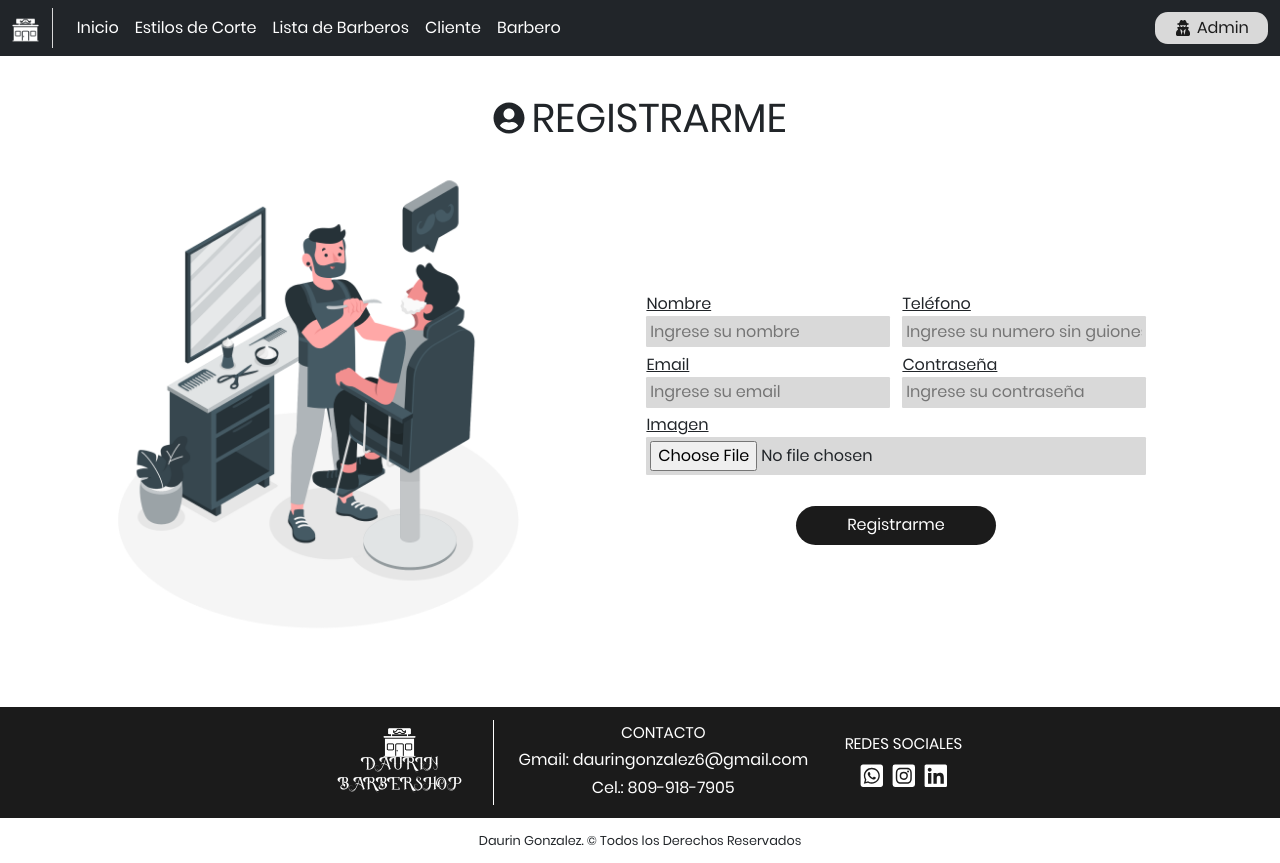
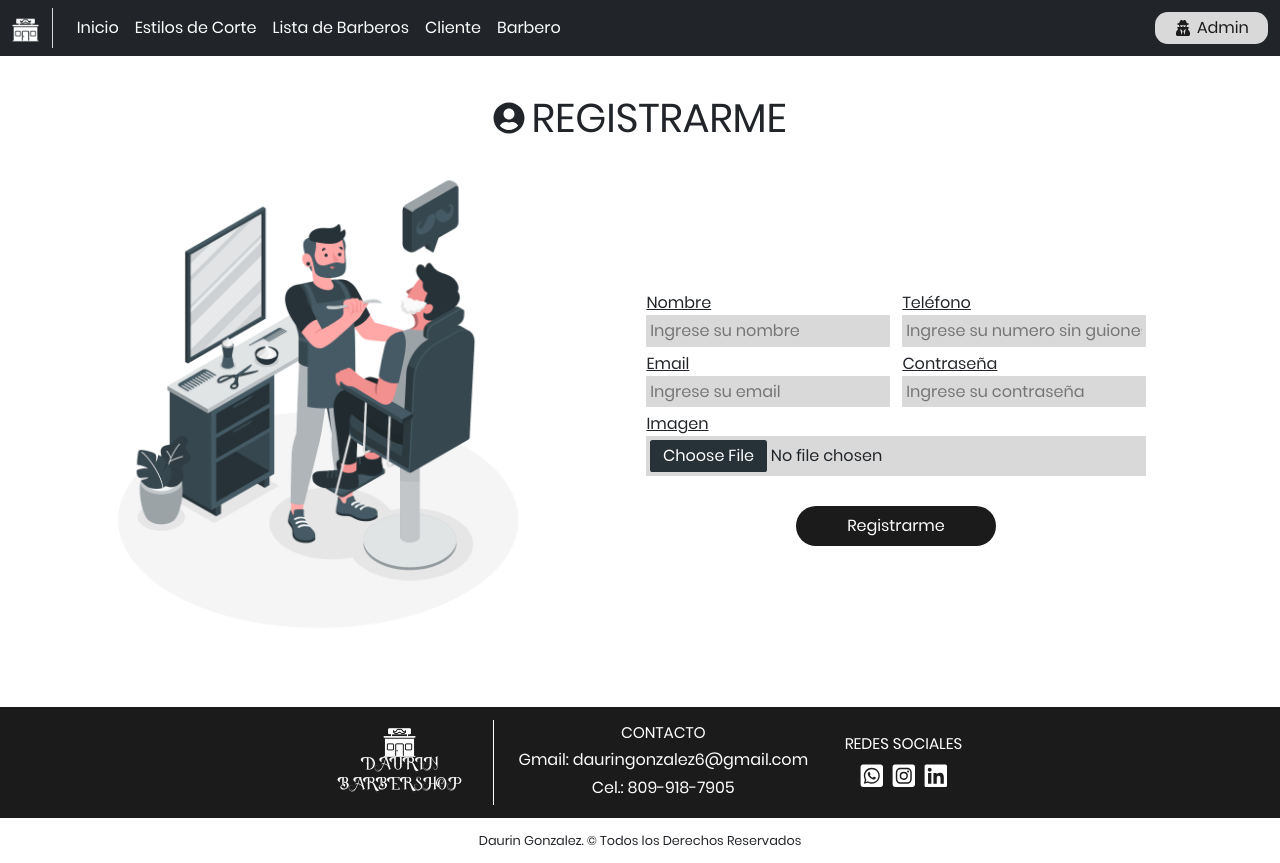
Before and after one commit to DaurinReactDeveloper/FrontendGestorBarberia, a React (Vite) app: page /registro in a window 1280 px wide. Built offline with nearby package versions, Linux system fonts and the light colour scheme.

Commit message:
Actualizando boton seleccionar archivo

```diff
--- a/src/components/administrador/celular/AgregarBarberoAdminCelular.jsx
+++ b/src/components/administrador/celular/AgregarBarberoAdminCelular.jsx
@@ -110,7 +110,7 @@ export default function AgregarBarberoAdminCelular() {
                 type="file"
                 accept="image/png, image/jpeg"
                 required
-                className="input-agregar-barbero-admin"
+                className="input-agregar-barbero-admin img-input-agregar-barbero-admin"
                 onChange={extraerImagen}
               />
               {mensajeImagen && <p>{mensajeImagen}</p>}
--- a/src/components/administrador/computadora/AgregarBarberoAdminPc.jsx
+++ b/src/components/administrador/computadora/AgregarBarberoAdminPc.jsx
@@ -118,13 +118,15 @@ export default function AgregarBarberoAdminPc() {
                   <p className="p-label-agregar-barbero-admin-pc">
                     Imagen Barbero
                   </p>
+
                   <input
                     type="file"
                     accept="image/png, image/jpeg"
                     onChange={extraerImagen}
-                    className="input-agregar-barbero-admin-pc"
+                    className="input-agregar-barbero-admin-pc img-input-agregar-barbero-admin-pc"
                     required
                   />
+
                   {mensajeImagen && (
                     <p className="p-label-agregar-barbero-admin-pc">
                       {mensajeImagen}
--- a/src/components/administrador/computadora/AgregarEstiloAdminPc.jsx
+++ b/src/components/administrador/computadora/AgregarEstiloAdminPc.jsx
@@ -145,7 +145,7 @@ export default function AgregarEstiloAdminPc() {
                 <input
                   type="file"
                   required
-                  className="input-agregar-estilos-admin-pc"
+                  className="input-agregar-estilos-admin-pc img-input-agregar-estilos-admin-pc"
                   onChange={extraerImagen}
                 />
                 {mensajeImagen && <p>{mensajeImagen}</p>}
--- a/src/components/autenticacion/registro/Registro.jsx
+++ b/src/components/autenticacion/registro/Registro.jsx
@@ -236,6 +236,7 @@ export default function Registro() {
                     type="file"
                     className="registro-input img-input"
                     onChange={extraerImg}
+                    accept="image/png, image/jpeg"
                     required
                   />
                   {imgMensaje && <p className="mensaje-error">{imgMensaje}</p>}
--- a/src/css/agregarbarberoadmincelular.css
+++ b/src/css/agregarbarberoadmincelular.css
@@ -27,6 +27,13 @@
   background-color: #3d3d3d;
   color: white;
   padding: 1.5vw 0vw;
+}
+
+.img-input-agregar-barbero-admin::-webkit-file-upload-button {
+  background-color: #3d3d3d;
+  color: white;
+  border: none;
+  padding: 1vw 3vw;
 }
 
 @media (min-width: 1024px) {
@@ -85,4 +92,11 @@
     transform: scale(1.1);
     transition: transform 1s;
   }
+
+  .img-input-agregar-barbero-admin-pc::-webkit-file-upload-button {
+    background-color: #3d3d3d;
+    color: white;
+    border: none;
+    padding: 0.2vw 1vw;
+  }
 }
--- a/src/css/agregarestiloadmincelular.css
+++ b/src/css/agregarestiloadmincelular.css
@@ -98,4 +98,13 @@
    transform: scale(1.1);
    transition: transform 1s ;
   }
+
+  .img-input-agregar-estilos-admin-pc::-webkit-file-upload-button {
+    border: none;
+    padding: 0.2vw 1vw;
+    background-color: #263238;
+    color: white;
+    border-radius: 0.1vw;
+  }
+
 }
--- a/src/css/registro.css
+++ b/src/css/registro.css
@@ -56,6 +56,7 @@
 
 .registro-imagen {
   width: fit-content;
+
 }
 
 .mensajeRegistroEnvio,.mensajeErrorRegistroEnvio{
@@ -68,6 +69,14 @@
 
 .mensajeErrorRegistroEnvio{
   color: brown;
+}
+
+.img-input::-webkit-file-upload-button {
+  border: none;
+  padding: 1vw 3vw;
+  background-color:#263238;
+  color: white;
+  border-radius: 1vw;
 }
 
 @media (min-width: 768px) and (max-width: 820px) {
@@ -128,6 +137,11 @@
     width: 100%;
   }
 
+  .img-input::-webkit-file-upload-button {
+     padding: 0.3vw 1vw;
+     border-radius: 0.2vw;
+ }
+
   .registro-articulo-pc {
     display: block;
   }
```
